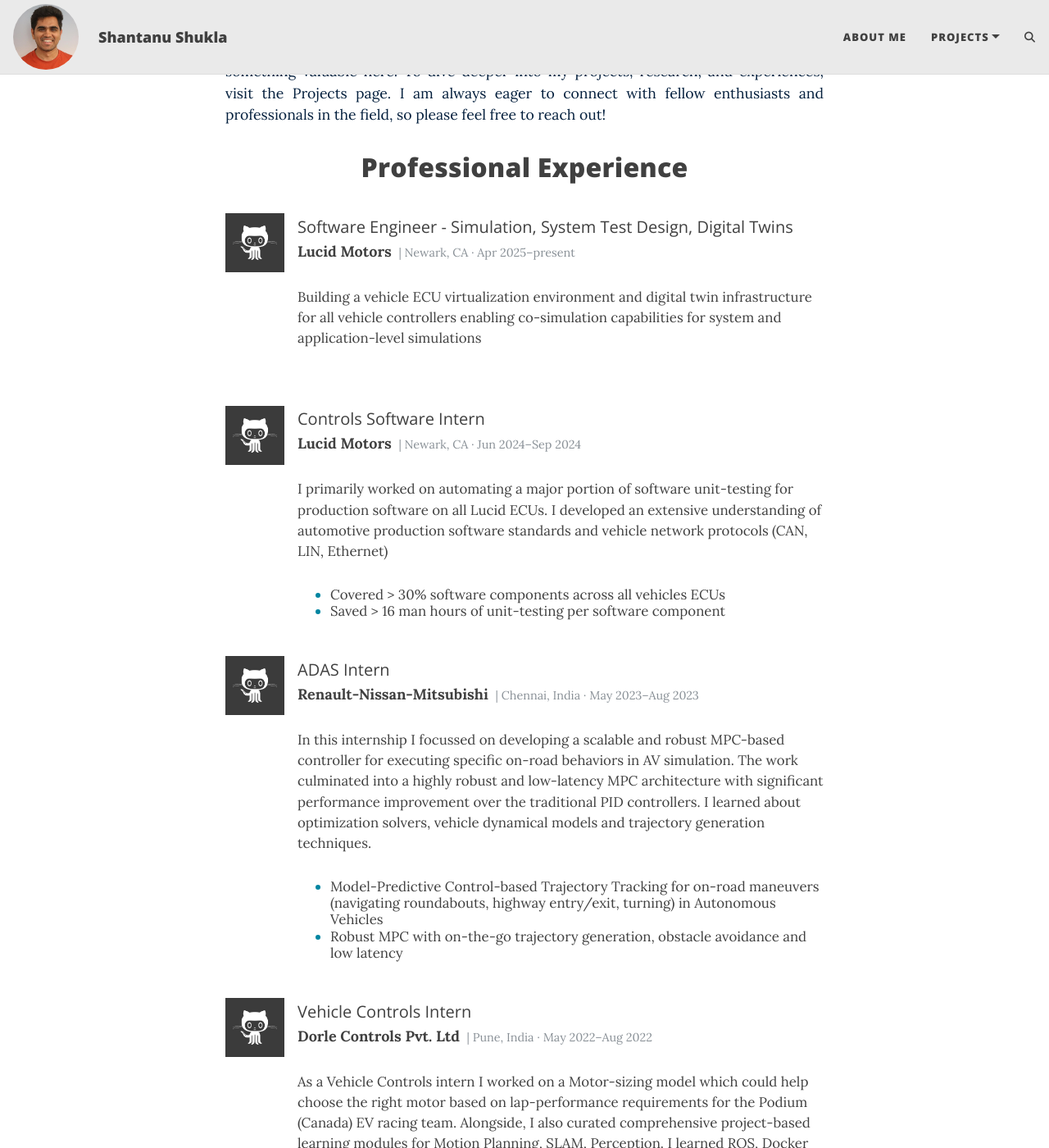
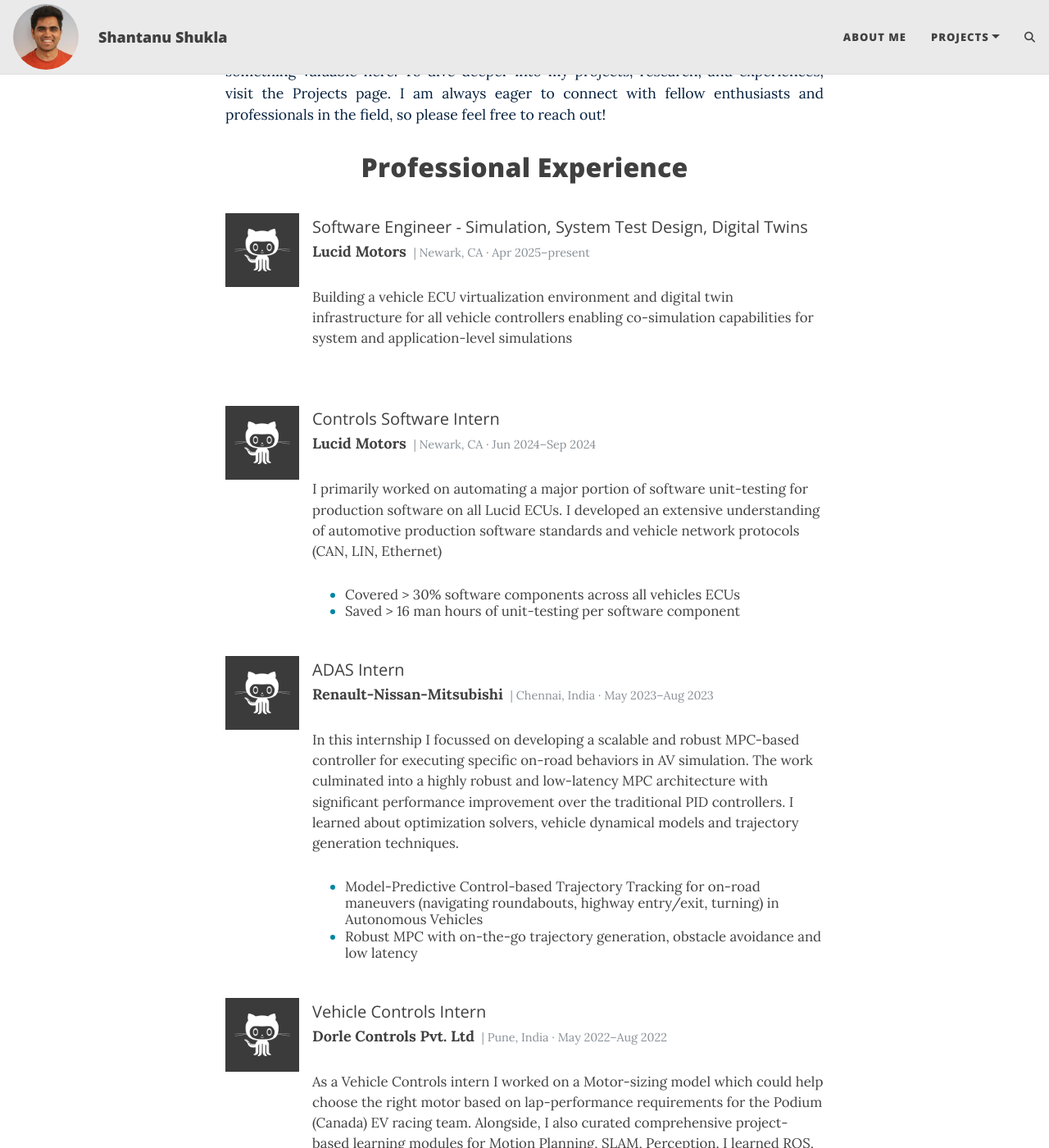
Before and after one commit to shantanusshukla/shantanusshukla.github.io, a Jekyll site: the page built from index.html, in a window 1280 px wide and 1400 px high, scrolled down 706 px. Shown: the whole window at 82% size. Built offline with Jekyll 4.4.1, drawn with Linux system fonts in a browser that asks for light colours; the list of posts is cut into pages by our own code; comment, search, counter and statistics services are not loaded.

Commit message:
restyle experiences

```diff
--- a/assets/css/style.css
+++ b/assets/css/style.css
@@ -145,9 +145,9 @@
 
 .experience-section .exp-item { align-items: flex-start; } /* belt + suspenders */
 .experience-section .exp-logo {
-  flex: 0 0 72px;   /* no shrink, fixed basis */
-  width: 72px;
-  height: 72px;
+  flex: 0 0 90px;   /* no shrink, fixed basis */
+  width: 90px;
+  height: 90px;
   align-self: flex-start; /* keeps it aligned to top of text */
 }
 .experience-section .exp-logo { margin-top: 0.95rem !important; }      /* tweak up/down to taste */
```
